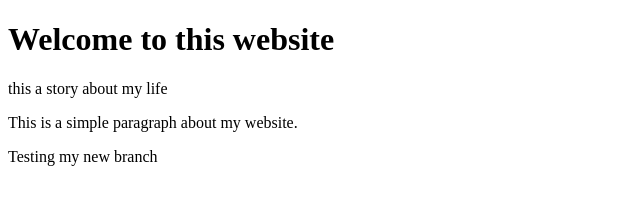
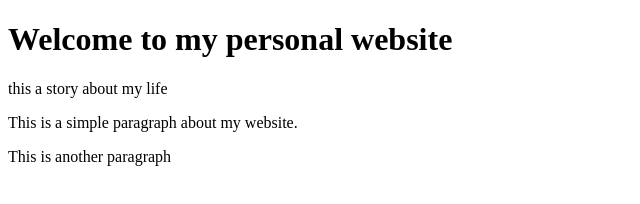
Before and after one commit to adekunleayinde/html_tutorial, a plain HTML site: page text.html in a window 1280 px wide. Shown: the whole page, without its empty margins (0-640 px from the left). Drawn offline with Linux system fonts and the light colour scheme.

Commit message:
Changed the heading and added a new paragraph

```diff
--- a/text.html
+++ b/text.html
@@ -4,9 +4,9 @@
     <title>My personal website</title>
 </head>
 <body>
-    <h1>Welcome to this website</h1>
+    <h1>Welcome to my personal website</h1>
     <p>this a story about my life</p>
     <p>This is a simple paragraph about my website.</p>
-    <p>Testing my new branch</p>
+    <p>This is another paragraph</p>
 </body>
 </html>
```
